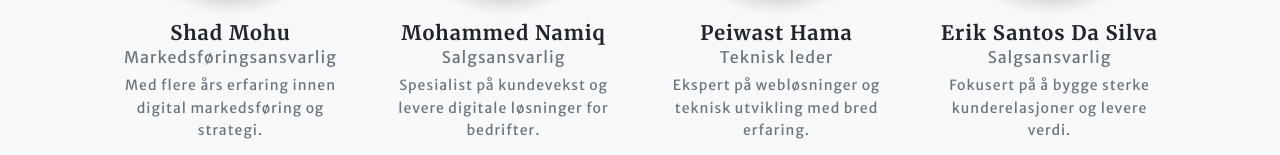
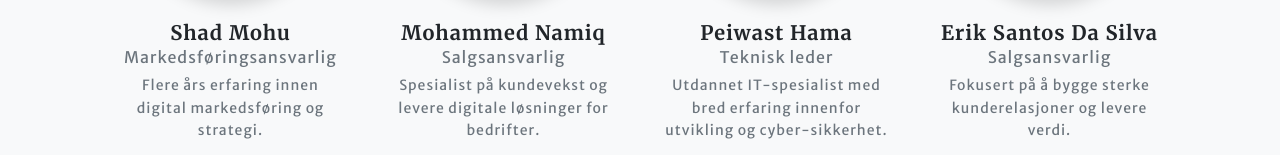
Before and after one commit to medcom-prog/medcom-website, a plain HTML site: page om-medcom.html in a window 1280 px wide. Shown: the part 2904-3059 px from the top of the page. Drawn offline with nearby package versions, Linux system fonts and the light colour scheme; some packages are replaced by stand-ins of ours; a script that the page names is missing.

Commit message:
piwi bio

```diff
--- a/om-medcom.html
+++ b/om-medcom.html
@@ -132,7 +132,7 @@
                             <h5 class="mb-0">Shad Mohu</h5>
                             <p class="text-muted mb-1">Markedsføringsansvarlig</p>
 
-                            <p class="small text-muted mb-3">Med flere års erfaring innen digital markedsføring og strategi.</p>
+                            <p class="small text-muted mb-3">Flere års erfaring innen digital markedsføring og strategi.</p>
                             <div class="social-icons">
                                 <a href="https://www.linkedin.com/in/shad-mohu-a068a6360/" class="social-icon mx-1"><i class="bi bi-linkedin"></i></a>
                                 <a href="mailto:post@medcom.no" class="social-icon mx-1"><i class="bi bi-envelope-fill"></i></a>
@@ -161,7 +161,7 @@
                             <img src="assets/img/peiwastportrett.webp" class="rounded-circle img-fluid mb-4 mx-auto" alt="Peiwast Hama" style="width: 200px; height: 200px; object-fit: cover;" loading="lazy">
                             <h5 class="mb-0">Peiwast Hama</h5>
                             <p class="text-muted mb-1">Teknisk leder</p>
-                            <p class="small text-muted mb-3">Ekspert på webløsninger og teknisk utvikling med bred erfaring.</p>
+                            <p class="small text-muted mb-3">Utdannet IT-spesialist med bred erfaring innenfor utvikling og cyber-sikkerhet.</p>
                             <div class="social-icons">
                                 <a href="https://www.linkedin.com/in/peiwast-hama-467a57232/" class="social-icon mx-1"><i class="bi bi-linkedin"></i></a>
                                 <a href="mailto:post@medcom.no" class="social-icon mx-1"><i class="bi bi-envelope-fill"></i></a>
```
